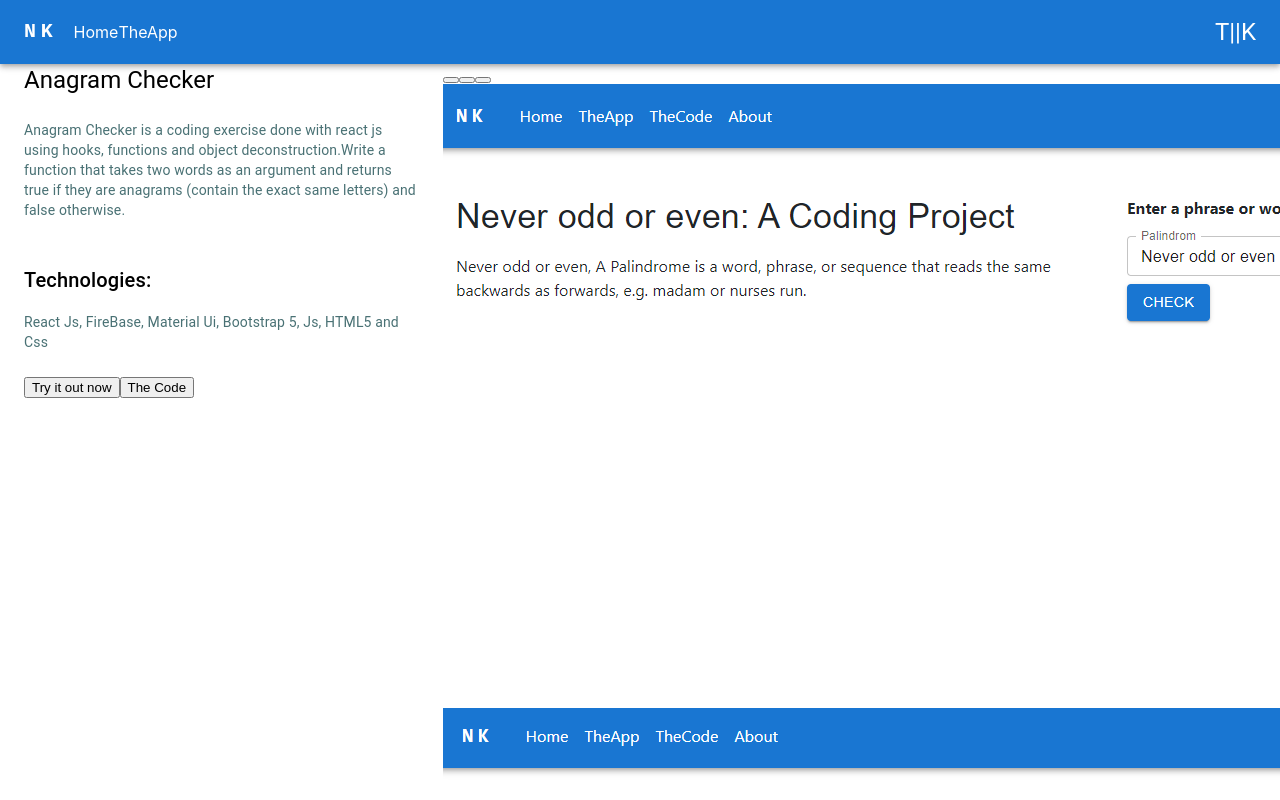
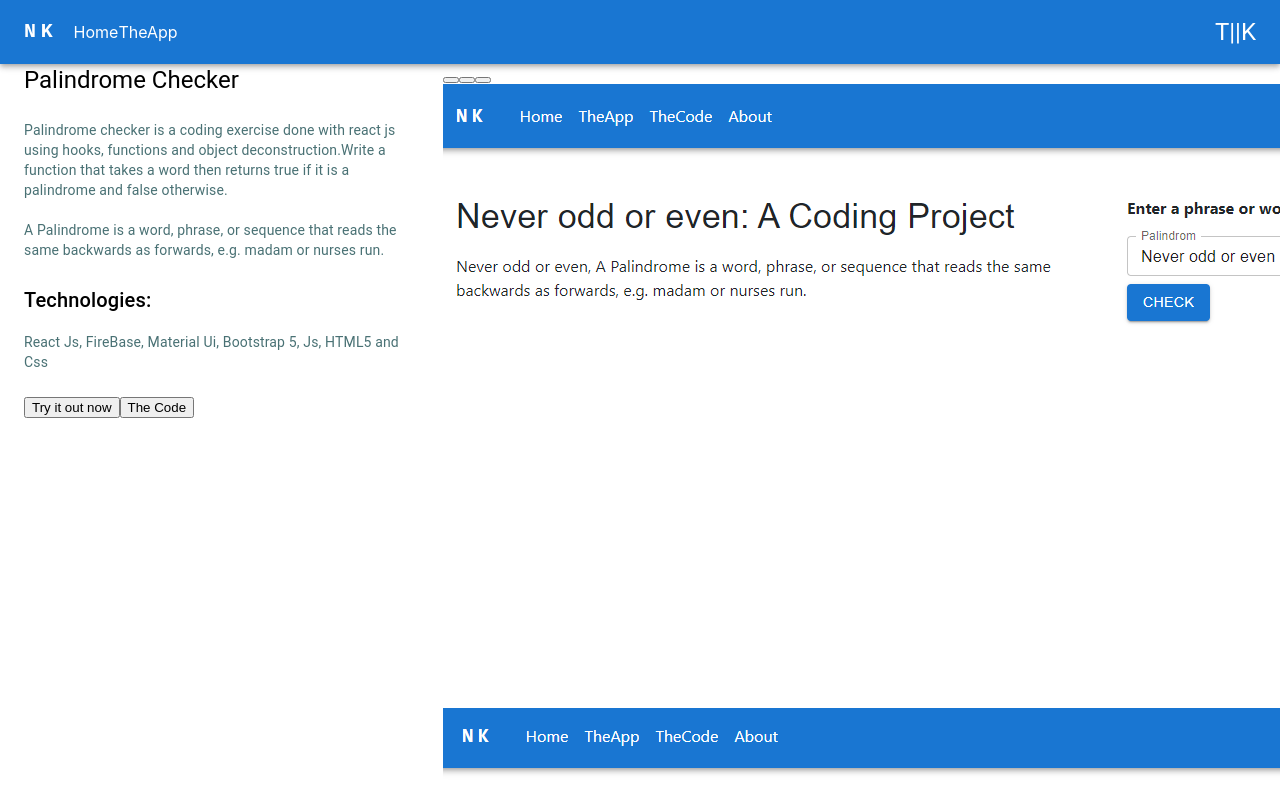
Before and after one commit to brocode19/palindromeapp, a React (Create React App) app: page / in a window 1280 px wide. Shown: the top 800 px of the page. Built offline with nearby package versions, Linux system fonts and the light colour scheme; the HTML template or start-up script is replaced by a standard one.

Commit message:
corrected description of the project

```diff
--- a/src/pages/Home.js
+++ b/src/pages/Home.js
@@ -20,15 +20,15 @@ const Home = () => {
         <Grid container spacing={3}>
           <Grid item xs={12} sm={12} md={4} lg={4}>
             <Typography variant="h5" sx={{ pb: 3, color: "black" }}>
-              {"Anagram Checker"}
+              {"Palindrome Checker"}
             </Typography>
             <Typography variant="body2" sx={{ pb: 3, color: "#497174" }}>
               {
-                "Anagram Checker is a coding exercise done with react js using hooks, functions and object deconstruction.Write a function that takes two words as an argument and returns true if they are anagrams (contain the exact same letters) and false otherwise."
+                "Palindrome checker is a coding exercise done with react js using hooks, functions and object deconstruction.Write a function that takes a word then returns true if it is a palindrome and false otherwise."
               }
               <br />
               <br />
-              {/* {props.discription2} */}
+              {'A Palindrome is a word, phrase, or sequence that reads the same backwards as forwards, e.g. madam or nurses run.'}
             </Typography>
 
             <Typography variant="h6" sx={{ pb: 2, color: "black" }}>
```
